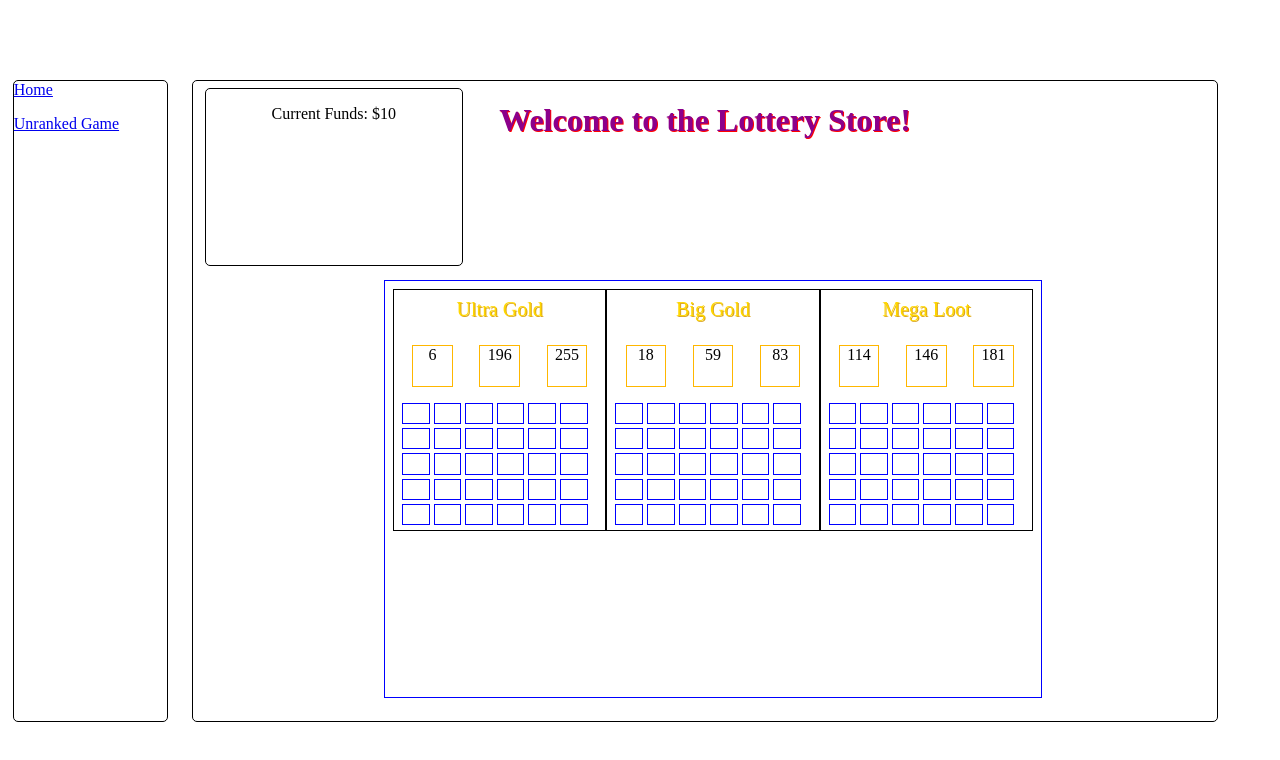
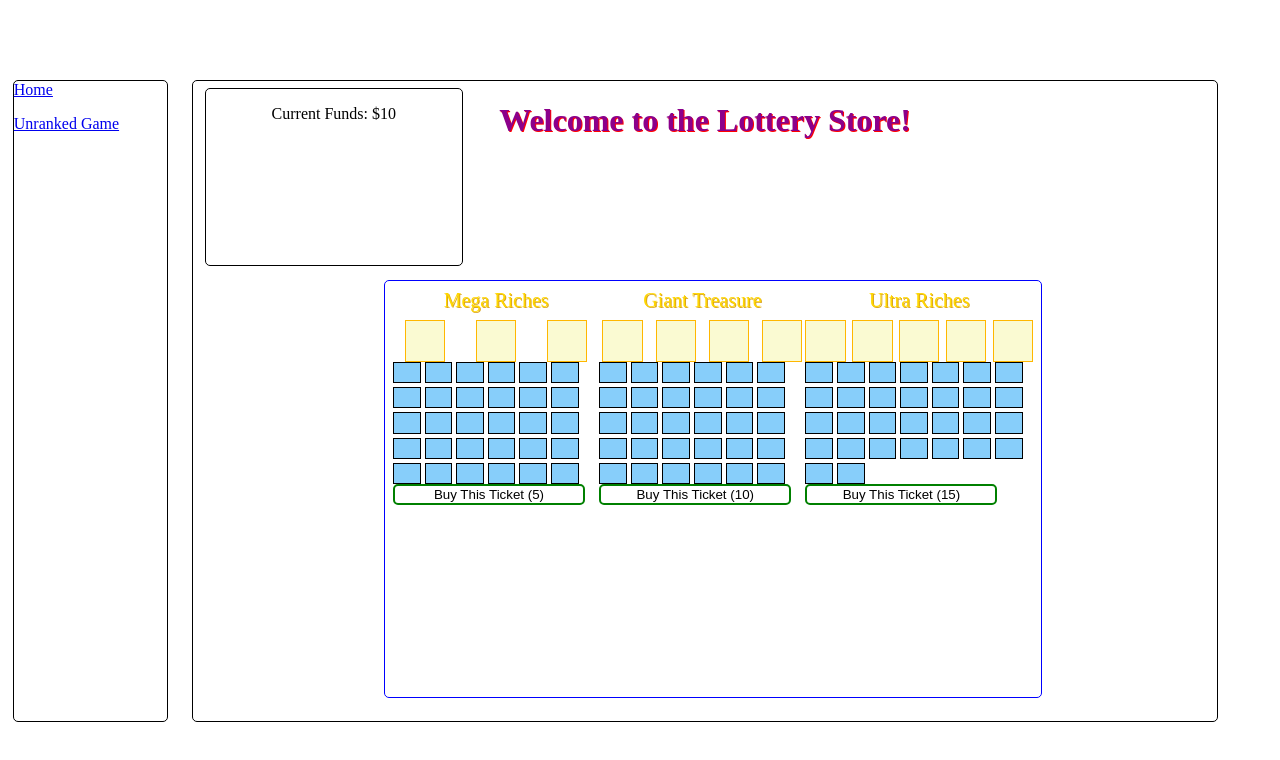
Before and after one commit to kevinfields/lottery-simulator, a React (Create React App) app: page /unranked-game in a window 1280 px wide. Shown: the top 760 px of the page. Built offline with nearby package versions, Linux system fonts and the light colour scheme; the HTML template or start-up script is replaced by a standard one.

Commit message:
buy a ticket

```diff
--- a/src/functions/loadTicket.js
+++ b/src/functions/loadTicket.js
@@ -26,6 +26,7 @@ export default function loadTicket(winners, slots, accuracy) {
     ticketName: SIZES[Math.floor(Math.random() * SIZES.length)] + ' ' + RICHES[Math.floor(Math.random() * RICHES.length)],
     winningNumbers: winningNumbers.sort((a, b) => a - b),
     slots: slotNumbers,
+    price: winners * 5,
   };
 
   return ticket;
--- a/src/styles/LotteryTicket.css
+++ b/src/styles/LotteryTicket.css
@@ -27,6 +27,16 @@
   height: 5vh;
   width: 3vw;
   border: 1px solid rgb(255, 183, 0);
+  background-color: lightgoldenrodyellow;
+  text-align: center;
+}
+
+.winning-number-slot-revealed {
+  height: 5vh;
+  width: 3vw;
+  border: 1px solid rgb(255, 183, 0);
+  color: red;
+  font-size: 18pt;
   text-align: center;
 }
 
@@ -38,7 +48,24 @@
 }
 
 .ticket-slot {
-  border: 1px solid blue;
+  border: 1px solid black;
   width: 2vw;
   height: 1.5vw;
+  background-color: lightskyblue;
 }
+
+.ticket-slot-loss {
+  border: 1px solid rgb(51, 51, 51);
+  width: 2vw;
+  height: 1.5vw;
+  text-align: center;
+}
+
+.ticket-slot-win {
+  border: 1px solid goldenrod;
+  width: 2vw;
+  height: 1.5vw;
+  color: red;
+  text-align: center;
+  font-weight: bold;
+}
--- a/src/unranked/UnrankedStyles.css
+++ b/src/unranked/UnrankedStyles.css
@@ -23,7 +23,16 @@
   width: 50vw;
   height: 50vh;
   border: 1px solid blue;
+  border-radius: 5px;
   display: flex;
   flex-direction: row;
   padding: 1vh;
+  overflow-x: scroll;
 }
+
+.buy-ticket-button {
+  width: 15vw;
+  border: 2px solid green;
+  border-radius: 5px;
+  background-color: white;
+}
--- a/src/unranked/components/LotteryTicket.js
+++ b/src/unranked/components/LotteryTicket.js
@@ -1,8 +1,10 @@
-import React from 'react'
+import React, {useState, useEffect} from 'react'
 import TicketSlot from './TicketSlot'
 import WinningNumber from './WinningNumber'
 
 const LotteryTicket = (props) => {
+
+  const [winning, setWinnings] = useState(0);
 
   return (
     <div className='single-lottery-ticket'>
@@ -10,13 +12,20 @@ const LotteryTicket = (props) => {
         {props.ticketName}
       </div>
       <div className='winning-numbers'>
-        {props.winningNumbers.map(number => (
-          <WinningNumber number={number} />
+        {props.winningNumbers.map((number, key) => (
+          <WinningNumber
+            key={key}
+            number={number}
+          />
         ))}
       </div>
       <div className='ticket-slots'>
-        {props.slots.map(slot => (
-          <TicketSlot number={slot} />
+        {props.slots.map((slot, key) => (
+          <TicketSlot
+            number={slot}
+            key={key}
+            winners={props.winningNumbers}
+          />
         ))}
       </div>
     </div>
--- /dev/null
+++ b/src/unranked/components/TicketDisplay.js
@@ -0,0 +1,35 @@
+import React from 'react'
+
+const TicketDisplay = (props) => {
+  return (
+    <div className='ticket-display'>
+      <div className='ticket-name'>
+        {props.ticket.ticketName}
+      </div>
+      <div className='winning-numbers'>
+        {props.ticket.winningNumbers.map((number, key) => (
+          <div
+            className='winning-number-slot'
+            key={key}
+          />
+        ))}
+      </div>
+      <div className='ticket-slots'>
+        {props.ticket.slots.map((slot, key) => (
+          <div
+            className='ticket-slot'
+            key={key}
+          />
+        ))}
+      </div>
+      <button
+        className='buy-ticket-button'
+        onClick={() => props.buyTicket()}
+      >
+        Buy This Ticket ({props.price})
+      </button>
+    </div>
+  )
+}
+
+export default TicketDisplay
--- a/src/unranked/components/TicketSlot.js
+++ b/src/unranked/components/TicketSlot.js
@@ -1,12 +1,26 @@
+import { toContainElement } from '@testing-library/jest-dom/dist/matchers';
 import React, {useState, useEffect} from 'react'
 
 const TicketSlot = (props) => {
 
   const [revealed, setRevealed] = useState(false);
+  const [suffix, setSuffix] = useState('');
+
+  useEffect(() => {
+
+    if (revealed) {
+      if (props.winners.includes(props.number)) {
+        setSuffix('-win');
+      } else {
+        setSuffix('-loss');
+      }
+    }
+  }, [revealed])
+
 
   return (
     <div
-      className='ticket-slot'
+      className={`ticket-slot${suffix}`}
       onClick={() => setRevealed(true)}
     >
       { revealed ?
--- a/src/unranked/components/WinningNumber.js
+++ b/src/unranked/components/WinningNumber.js
@@ -1,8 +1,30 @@
-import React from 'react'
+import React, {useState, useEffect} from 'react'
 
 const WinningNumber = (props) => {
+
+  const [suffix, setSuffix] = useState('');
+  const [revealed, setRevealed] = useState(false);
+
+  useEffect(() => {
+
+    if (revealed) {
+      setSuffix('-revealed')
+    };
+
+  }, [revealed]);
+
   return (
-    <div className='winning-number-slot'>{props.number}</div>
+    <div
+      className={`winning-number-slot${suffix}`}
+      onClick={() => setRevealed(true)}
+    >
+      {
+        revealed ?
+          props.number
+        :
+          null
+      }
+    </div>
   )
 }
 
--- a/src/unranked/pages/UnrankedPage.js
+++ b/src/unranked/pages/UnrankedPage.js
@@ -4,23 +4,33 @@ import loadTicket from '../../functions/loadTicket';
 import LotteryTicket from '../components/LotteryTicket';
 import '../UnrankedStyles.css';
 import '../../styles/LotteryTicket.css';
+import TicketDisplay from '../components/TicketDisplay';
 const UnrankedPage = () => {
 
   const [loading, setLoading] = useState(true);
   const [money, setMoney] = useState(10);
   const [tickets, setTickets] = useState([]);
 
-  const loadTickets = () => {
+  const loadTickets = (count) => {
     let catcher = [];
-    for (let i=0; i<3; i++) {
-      catcher.push(loadTicket(3, 30, 0.1));
+    for (let i=0; i<count; i++) {
+      catcher.push(loadTicket((i + 3), 30, 0.25));
     };
     setTickets(catcher);
     setLoading(false);
   };
 
+  const buyTicket = (ticket) => {
+
+    let ticketIndex = tickets.find(tkt => tkt.price === ticket.price);
+    let ticketCatcher = [...tickets];
+    ticketCatcher.splice(ticketIndex, 1);
+    setTickets(ticketCatcher);
+  };
+
+
   useEffect(() => {
-    loadTickets();
+    loadTickets(3);
   }, [])
 
   return (
@@ -36,11 +46,12 @@ const UnrankedPage = () => {
           Current Funds: ${money}
         </div>
         <div className='ticket-shelf'>
-          {tickets.map(ticket => (
-            <LotteryTicket
-              ticketName={ticket.ticketName}
-              winningNumbers={ticket.winningNumbers}
-              slots={ticket.slots}
+          {tickets.map((ticket, key) => (
+            <TicketDisplay
+              key={key}
+              ticket={ticket}
+              buyTicket={() => buyTicket(ticket)}
+              price={(key + 1) * 5}
             />
           ))}
         </div>
```
